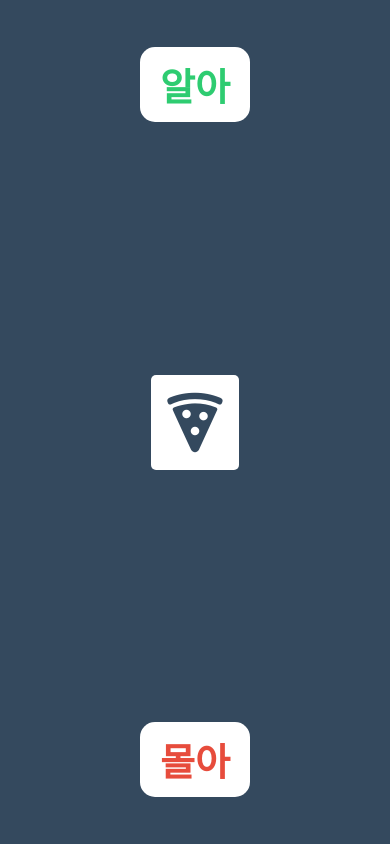
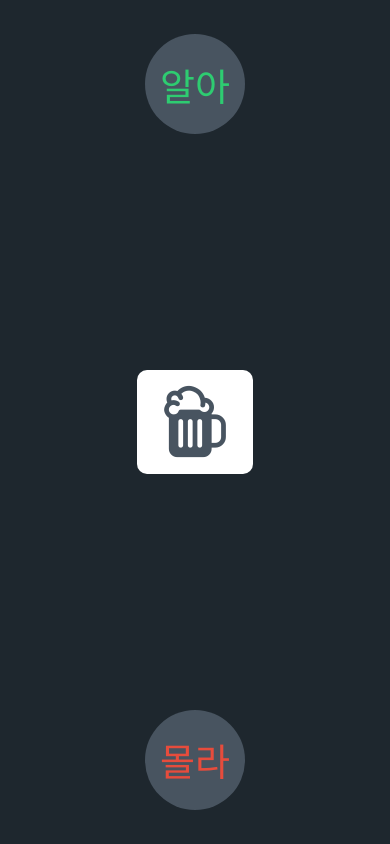
Before and after one commit to ohnas/langApp, a React Native app: screen / in a window 390 px wide. Built offline with nearby package versions, Linux system fonts and the light colour scheme.

Commit message:
Drag and Drop Project part One

```diff
--- a/App.js
+++ b/App.js
@@ -11,7 +11,7 @@ const RED = "#e74c3c";
 
 const Container = styled.View`
   flex: 1;
-  background-color: #34495e;
+  background-color: ${BLACK_COLOR};
 `;
 
 const Edge = styled.View`
@@ -30,13 +30,9 @@ const WordContainer = styled(Animated.createAnimatedComponent(View))`
 `;
 
 const Word = styled.Text`
-  font-weight: 600;
   font-size: 38px;
-  background-color: white;
-  padding: 10px 20px;
-  overflow: hidden;
-  border-radius: 15px;
-  color: ${(props) => props.textColor};
+  font-weight: 500;
+  color: ${(props) => props.color};
 `;
 
 const Center = styled.View`
@@ -46,28 +42,64 @@ const Center = styled.View`
 `;
 const IconCard = styled(Animated.createAnimatedComponent(View))`
   background-color: white;
-  padding: 10px;
-  border-radius: 5px;
+  padding: 10px 20px;
+  border-radius: 10px;
 `;
 
 export default function App() {
   // Values
+  const scale = useRef(new Animated.Value(1)).current;
   const position = useRef(new Animated.ValueXY({ x: 0, y: 0 })).current;
   // Animations
+  const onPressIn = Animated.spring(scale, {
+    toValue: 0.9,
+    useNativeDriver: true,
+  });
+  const onPressOut = Animated.spring(scale, {
+    toValue: 1,
+    useNativeDriver: true,
+  });
+  const goHome = Animated.spring(position, {
+    toValue: 0,
+    useNativeDriver: true,
+  });
   // Pan Responders
+  const panResponder = useRef(
+    PanResponder.create({
+      onStartShouldSetPanResponder: () => true,
+      onPanResponderMove: (_, { dx, dy }) => {
+        position.setValue({ x: dx, y: dy });
+      },
+      onPanResponderGrant: () => {
+        onPressIn.start();
+      },
+      onPanResponderRelease: () => {
+        Animated.parallel([onPressOut, goHome]).start();
+      },
+    })
+  ).current;
   // State
   return (
     <Container>
       <Edge>
-        <Word textColor={"#2ecc71"}>알아</Word>
+        <WordContainer>
+          <Word color={GREEN}>알아</Word>
+        </WordContainer>
       </Edge>
       <Center>
-        <IconCard style={{ transform: position.getTranslateTransform() }}>
-          <Ionicons name="pizza" color="#34495e" size={68} />
+        <IconCard
+          {...panResponder.panHandlers}
+          style={{
+            transform: [...position.getTranslateTransform(), { scale }],
+          }}
+        >
+          <Ionicons name="beer" color={GREY} size={76} />
         </IconCard>
       </Center>
       <Edge>
-        <Word textColor={"#e74c3c"}>몰아</Word>
+        <WordContainer>
+          <Word color={RED}>몰라</Word>
+        </WordContainer>
       </Edge>
     </Container>
   );
```
